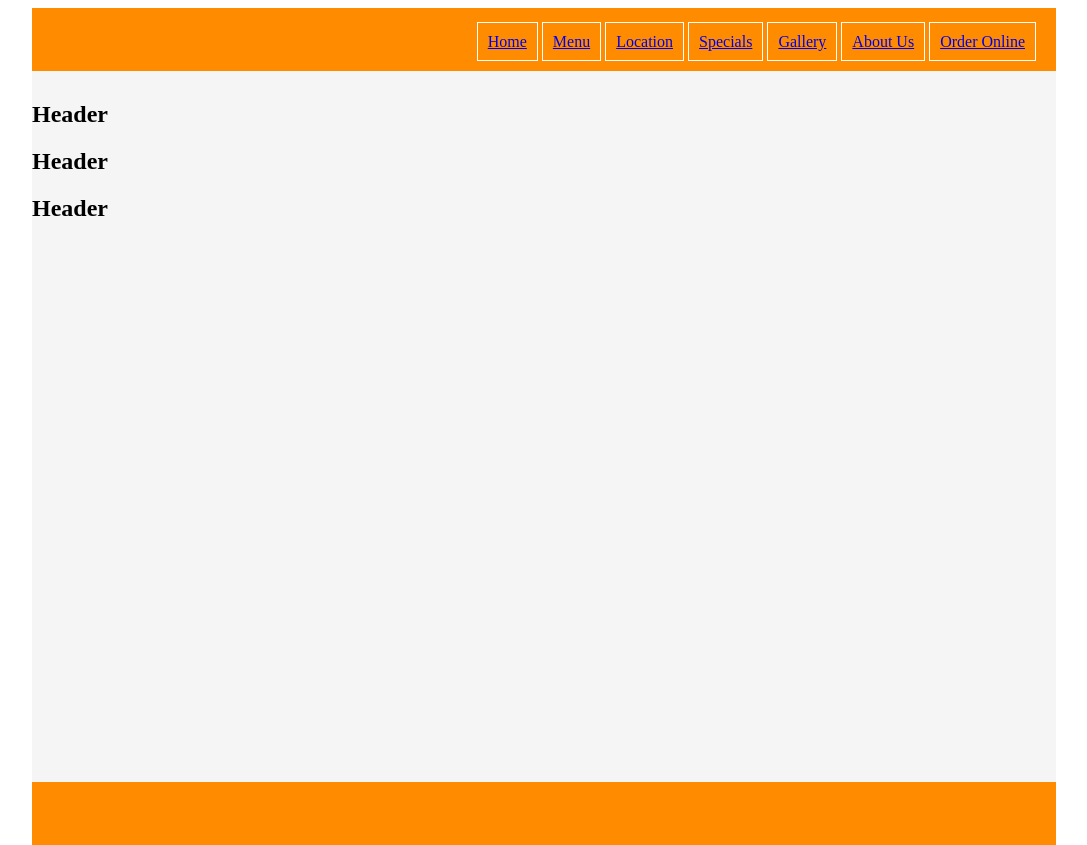
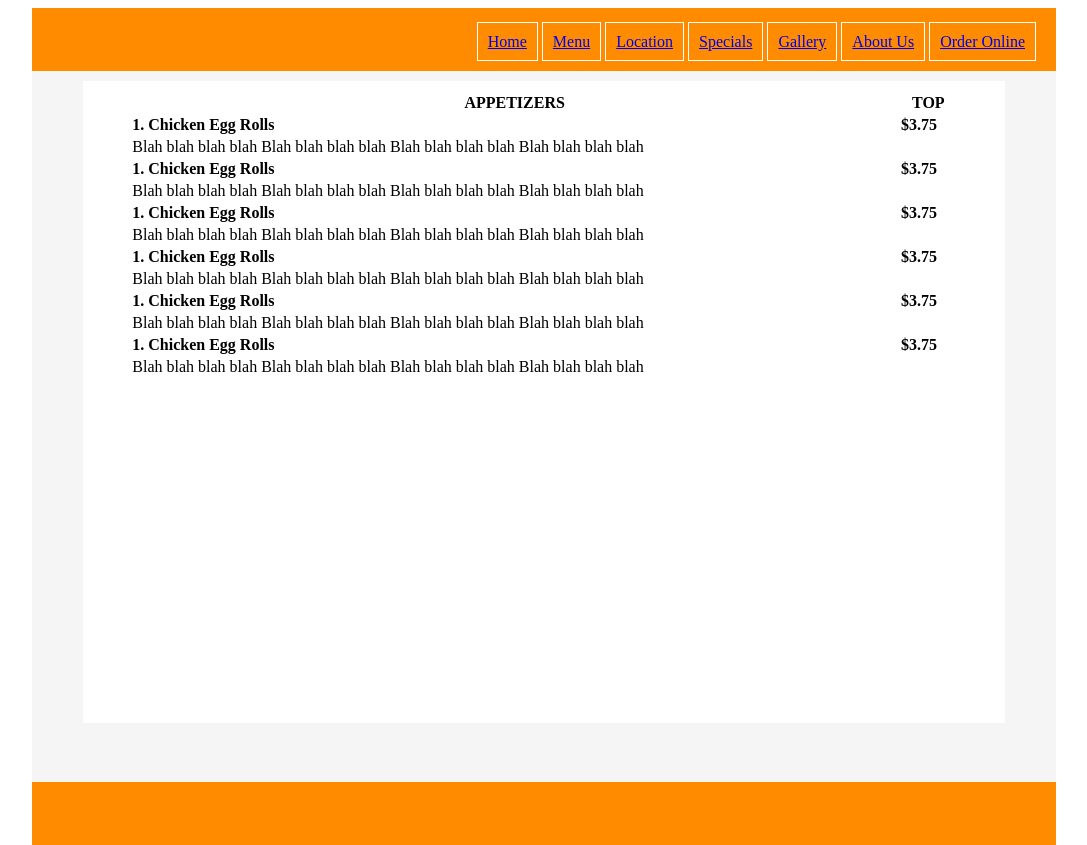
Before and after one commit to collinpartee/JimNoodle, a plain HTML site: page menu.html in a window 1280 px wide. Shown: the whole page, without its empty margins (96-1183 px from the left). Drawn offline with Linux system fonts and the light colour scheme.

Commit message:
adding menu page

```diff
--- a/menu.html
+++ b/menu.html
@@ -1,5 +1,6 @@
 <!DOCTYPE html>
 <html>
+
 <head>
     <title>Our Menu</title>
     <link rel="stylesheet" type="text/css" href="style.css" />
@@ -17,14 +18,55 @@
             <div class="nav-button" style="margin-right: 20px;"><a href="orderOnline.html">Order Online</a></div>
         </div>
         <div class="main-content normal">
-                <div class="feature1">
-                    <h2>Header</h2>
-                </div>
-                <div class="feature1">
-                    <h2>Header</h2>
-                </div>
-                <div class="feature1">
-                    <h2>Header</h2>
+            <div class="feature90">
+                <table class="menu">
+                    <tr>
+                        <th>APPETIZERS</th>
+                        <th>TOP</th>
+                    </tr>
+                    <tr>
+                        <td class="menu-item">1. Chicken Egg Rolls</td>
+                        <td class="menu-item">$3.75</td>
+                    </tr>
+                    <tr>
+                        <td class="menu-item-description">Blah blah blah blah Blah blah blah blah Blah blah blah blah Blah blah blah blah</td>
+                    </tr>
+                    <tr>
+                        <td class="menu-item">1. Chicken Egg Rolls</td>
+                        <td class="menu-item">$3.75</td>
+                    </tr>
+                    <tr>
+                        <td class="menu-item-description"><span>Blah blah blah blah Blah blah blah blah Blah blah blah blah Blah blah blah blah</span></td>
+                    </tr>
+                    <tr>
+                        <td class="menu-item">1. Chicken Egg Rolls</td>
+                        <td class="menu-item">$3.75</td>
+                    </tr>
+                    <tr>
+                        <td class="menu-item-description">Blah blah blah blah Blah blah blah blah Blah blah blah blah Blah blah blah blah</td>
+                    </tr>
+                    <tr>
+                        <td class="menu-item">1. Chicken Egg Rolls</td>
+                        <td class="menu-item">$3.75</td>
+                    </tr>
+                    <tr>
+                        <td class="menu-item-description">Blah blah blah blah Blah blah blah blah Blah blah blah blah Blah blah blah blah</td>
+                    </tr>
+                    <tr>
+                        <td class="menu-item">1. Chicken Egg Rolls</td>
+                        <td class="menu-item">$3.75</td>
+                    </tr>
+                    <tr>
+                        <td class="menu-item-description">Blah blah blah blah Blah blah blah blah Blah blah blah blah Blah blah blah blah</td>
+                    </tr>
+                    <tr>
+                        <td class="menu-item">1. Chicken Egg Rolls</td>
+                        <td class="menu-item">$3.75</td>
+                    </tr>
+                    <tr>
+                        <td class="menu-item-description">Blah blah blah blah Blah blah blah blah Blah blah blah blah Blah blah blah blah</td>
+                    </tr>
+                </table>
             </div>
         </div>
         <div class="header-footer">
@@ -32,4 +74,5 @@
         </div>
     </div>
 </body>
+
 </html>
--- a/style.css
+++ b/style.css
@@ -179,3 +179,16 @@ h3 {
     padding: 10px;
     background-color: cadetblue;
 }
+
+.menu {
+    width: 90%;
+    margin: 0 auto;
+}
+
+.menu-item {
+    font-weight: 900;
+}
+
+.menu-item-description {
+    font-weight: 100;
+}
```
Lines whose indentation alone changed are shown as unchanged.
